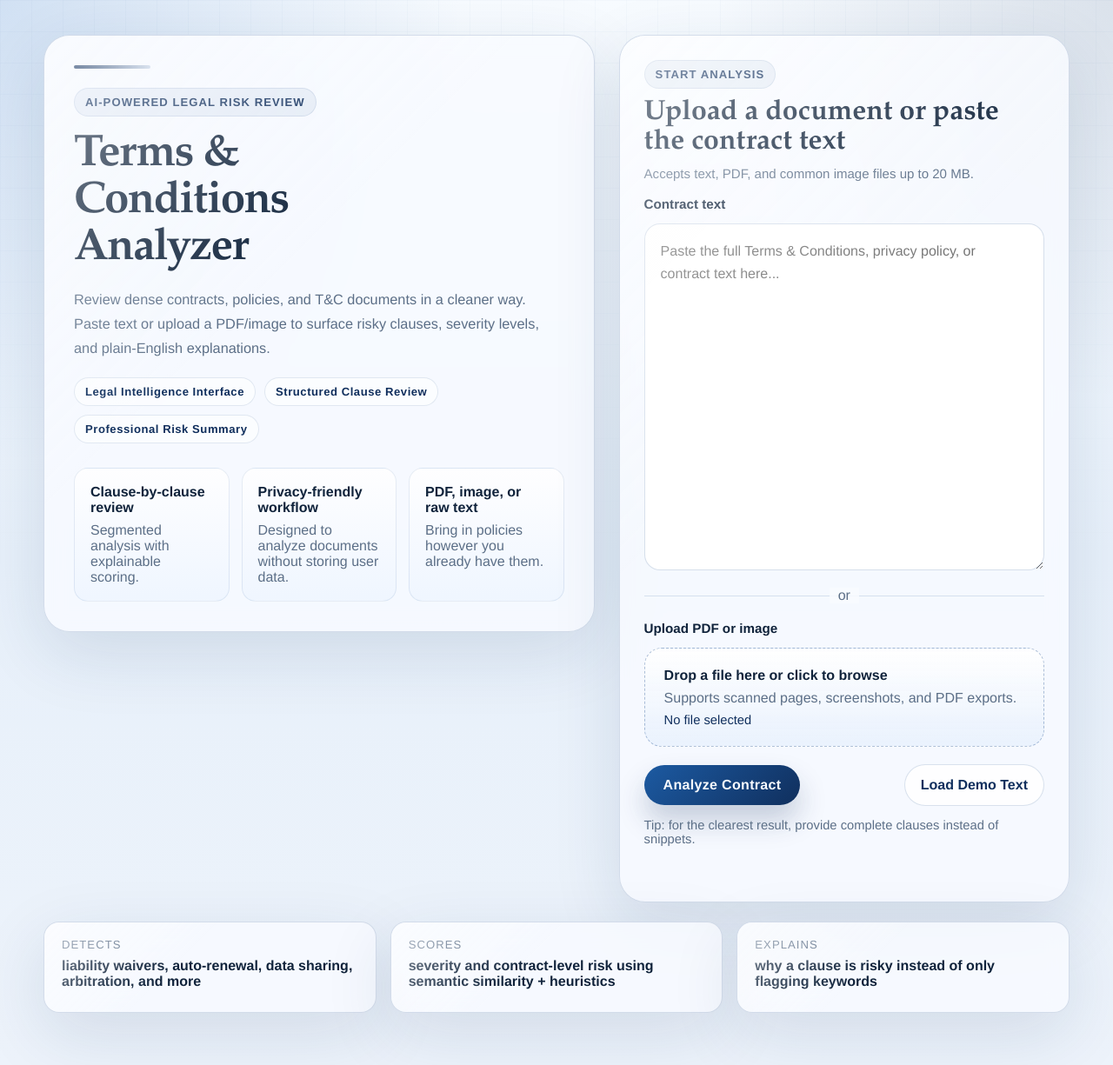
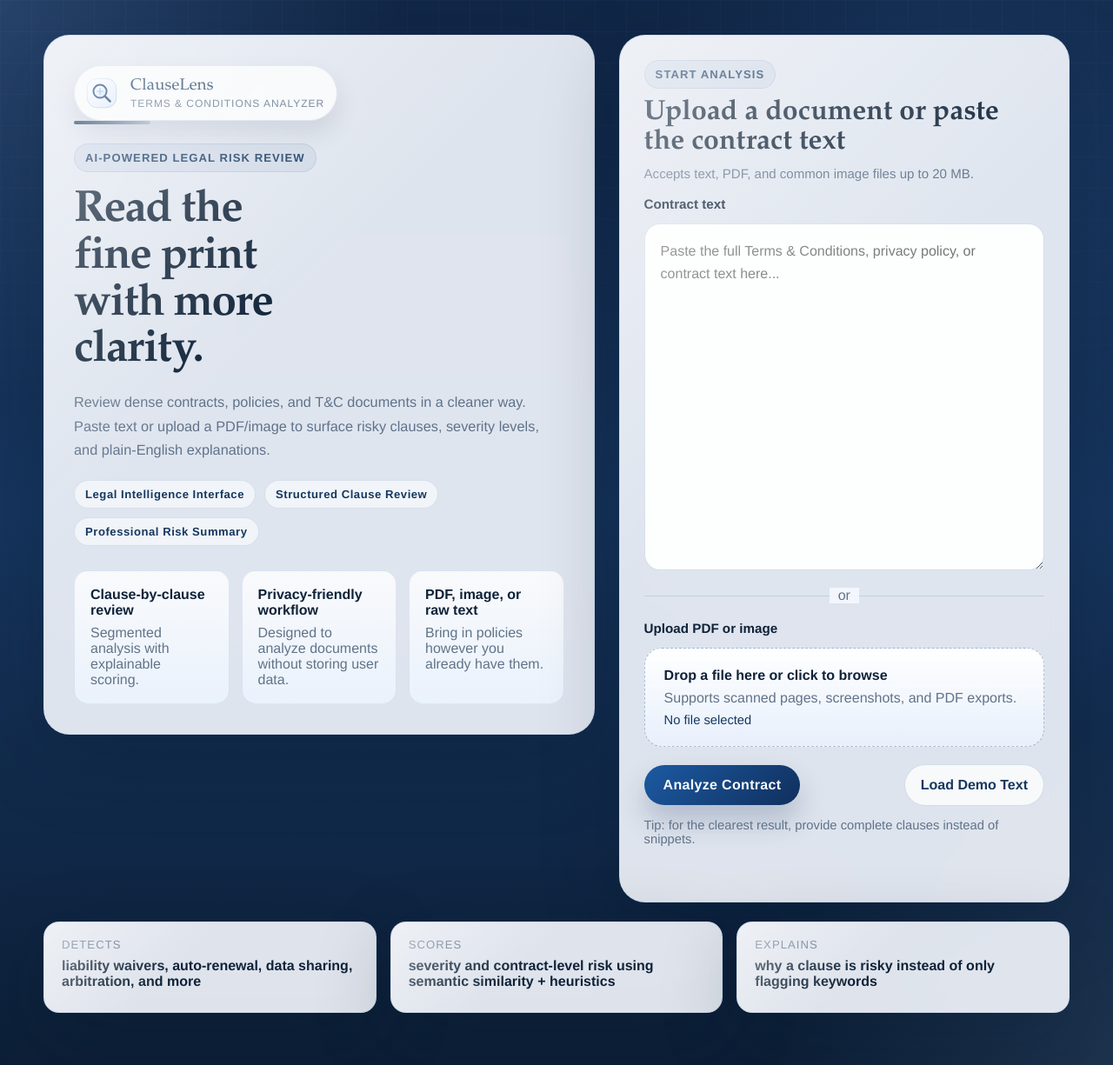
Before and after one commit to Aayan0607/Terms-and-Conditions-Analyzer, a Flask app: page / in a window 1280 px wide. Shown: the whole page at 87% size. Run offline with Flask 3, Linux system fonts and the light colour scheme; parts of the project's set-up code (start-up, migrations or seed data) failed here and were passed over.

Commit message:
Completed Website

```diff
--- a/frontend/static/style.css
+++ b/frontend/static/style.css
@@ -3,21 +3,21 @@
 }
 
 :root {
-    --bg: #eef4fb;
-    --panel: rgba(248, 251, 255, 0.84);
-    --panel-strong: #fefefe;
+    --bg: #0f2442;
+    --panel: rgba(245, 249, 255, 0.9);
+    --panel-strong: rgba(255, 255, 255, 0.96);
     --surface: #ffffff;
-    --text: #10233b;
-    --muted: #5c6f87;
-    --line: rgba(29, 72, 122, 0.16);
-    --accent: #1d4f8f;
-    --accent-deep: #102f5d;
-    --accent-soft: #d9e8fb;
-    --accent-ice: #eef5ff;
+    --text: #0f2238;
+    --muted: #60738a;
+    --line: rgba(182, 206, 233, 0.32);
+    --accent: #2c5f99;
+    --accent-deep: #153860;
+    --accent-soft: #d7e4f4;
+    --accent-ice: #eef4fb;
     --success: #2d5f73;
     --warning: #9a6a1c;
     --danger: #9b2d3a;
-    --shadow: 0 24px 80px rgba(16, 47, 93, 0.12);
+    --shadow: 0 28px 90px rgba(5, 19, 39, 0.24);
     --radius-xl: 30px;
     --radius-lg: 22px;
     --radius-md: 16px;
@@ -35,9 +35,10 @@ body {
     color: var(--text);
     font-family: var(--font-body);
     background:
-        radial-gradient(circle at top left, rgba(74, 131, 201, 0.22), transparent 30%),
-        radial-gradient(circle at top right, rgba(16, 47, 93, 0.12), transparent 26%),
-        linear-gradient(180deg, #f7fbff 0%, #e7f0fa 52%, #edf3fb 100%);
+        radial-gradient(circle at top left, rgba(108, 156, 219, 0.24), transparent 26%),
+        radial-gradient(circle at 88% 12%, rgba(38, 82, 136, 0.34), transparent 24%),
+        radial-gradient(circle at bottom right, rgba(154, 191, 235, 0.12), transparent 22%),
+        linear-gradient(180deg, #112747 0%, #16355e 48%, #0c1f37 100%);
 }
 
 body::before {
@@ -46,8 +47,8 @@ body::before {
     inset: 0;
     pointer-events: none;
     background-image:
-        linear-gradient(rgba(29, 79, 143, 0.06) 1px, transparent 1px),
-        linear-gradient(90deg, rgba(29, 79, 143, 0.06) 1px, transparent 1px);
+        linear-gradient(rgba(201, 220, 242, 0.07) 1px, transparent 1px),
+        linear-gradient(90deg, rgba(201, 220, 242, 0.07) 1px, transparent 1px);
     background-size: 36px 36px;
     mask-image: linear-gradient(180deg, rgba(0, 0, 0, 0.42), transparent 88%);
 }
@@ -123,6 +124,46 @@ body::before {
     background: linear-gradient(90deg, var(--accent-deep), rgba(29, 79, 143, 0.22));
 }
 
+.brand-lockup {
+    display: inline-flex;
+    align-items: center;
+    gap: 12px;
+    padding: 10px 14px 10px 10px;
+    border-radius: 999px;
+    background: rgba(255, 255, 255, 0.76);
+    border: 1px solid rgba(45, 95, 153, 0.14);
+    box-shadow: 0 14px 28px rgba(8, 24, 49, 0.12);
+}
+
+.brand-lockup-compact {
+    margin-bottom: 18px;
+}
+
+.brand-mark {
+    width: 42px;
+    height: 42px;
+    flex: 0 0 auto;
+}
+
+.brand-text {
+    display: grid;
+    gap: 2px;
+}
+
+.brand-name {
+    font-family: var(--font-display);
+    font-size: 1.15rem;
+    letter-spacing: 0.01em;
+    color: var(--accent-deep);
+}
+
+.brand-tagline {
+    color: var(--muted);
+    font-size: 0.75rem;
+    letter-spacing: 0.08em;
+    text-transform: uppercase;
+}
+
 .eyebrow,
 .panel-kicker {
     display: inline-flex;
@@ -130,13 +171,13 @@ body::before {
     gap: 8px;
     padding: 8px 12px;
     border-radius: 999px;
-    background: rgba(29, 79, 143, 0.08);
+    background: rgba(44, 95, 153, 0.08);
     color: var(--accent-deep);
     font-size: 0.82rem;
     font-weight: 700;
     letter-spacing: 0.08em;
     text-transform: uppercase;
-    border: 1px solid rgba(29, 79, 143, 0.12);
+    border: 1px solid rgba(44, 95, 153, 0.14);
 }
 
 h1,
@@ -737,4 +778,12 @@ select {
         width: 100%;
         justify-content: center;
     }
+
+    .brand-lockup {
+        padding-right: 12px;
+    }
+
+    .brand-name {
+        font-size: 1.05rem;
+    }
 }
--- a/frontend/templates/index.html
+++ b/frontend/templates/index.html
@@ -3,16 +3,27 @@
 <head>
     <meta charset="UTF-8">
     <meta name="viewport" content="width=device-width, initial-scale=1.0">
-    <title>T&C Analyzer</title>
+    <title>ClauseLens | Terms &amp; Conditions Analyzer</title>
     <link rel="stylesheet" href="{{ url_for('frontend.static', filename='style.css') }}">
 </head>
 <body>
     <div class="page-shell">
         <header class="hero">
             <div class="hero-copy">
+                <div class="brand-lockup" aria-label="ClauseLens">
+                    <img
+                        src="{{ url_for('frontend.static', filename='images/clauselens-mark.svg') }}"
+                        alt="ClauseLens logo"
+                        class="brand-mark"
+                    >
+                    <div class="brand-text">
+                        <span class="brand-name">ClauseLens</span>
+                        <span class="brand-tagline">Terms &amp; Conditions Analyzer</span>
+                    </div>
+                </div>
                 <div class="hero-rule"></div>
                 <span class="eyebrow">AI-Powered Legal Risk Review</span>
-                <h1>Terms & Conditions Analyzer</h1>
+                <h1>Read the fine print with more clarity.</h1>
                 <p class="hero-text">
                     Review dense contracts, policies, and T&amp;C documents in a cleaner way.
                     Paste text or upload a PDF/image to surface risky clauses, severity levels,
--- a/modules/pipeline.py
+++ b/modules/pipeline.py
@@ -162,9 +162,9 @@ def analyze_contract(text):
     # Final contract risk level:
     # - CRITICAL/HIGH depend on the share of high-impact clauses.
     # - MEDIUM depends on the share of medium-or-above clauses.
-    if critical_clause_ratio > 0.10:
+    if critical_clause_ratio > 0.15:
         overall_risk = "CRITICAL"
-    elif high_impact_clause_ratio > 0.10:
+    elif high_impact_clause_ratio > 0.15:
         overall_risk = "HIGH"
     elif risky_clause_ratio >= 0.05:
         overall_risk = "MEDIUM"
```
Also changed, not shown: frontend/templates/results.html (+12 -1 lines), modules/classifier.py (+20 -3 lines), frontend/static/images/clauselens-mark.svg (added).
